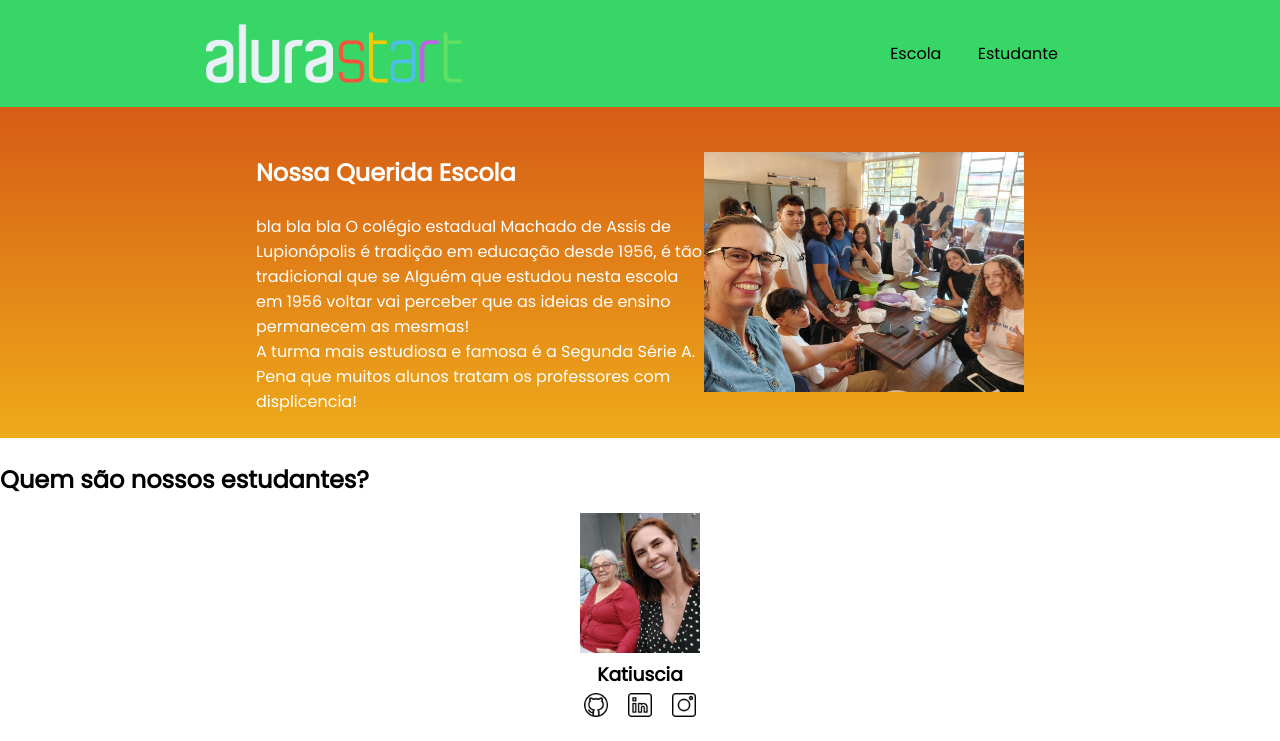
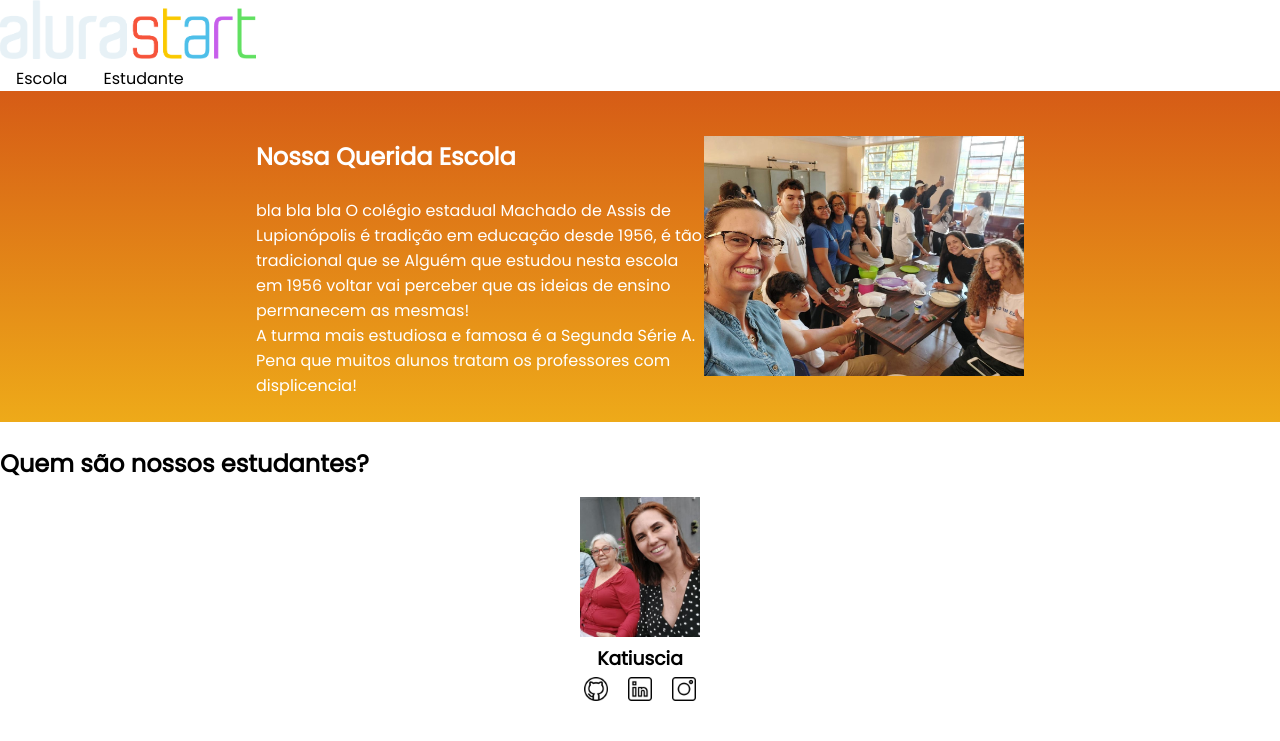
Before and after one commit to profedureis/2A, a plain HTML site: page index.html in a window 1280 px wide. Shown: the top 741 px of the page. Drawn offline with Linux system fonts and the light colour scheme.

Commit message:
linha 14

```diff
--- a/index.html
+++ b/index.html
@@ -11,7 +11,7 @@
     <link href="https://fonts.googleapis.com/css2?family=Poppins&display=swap" rel="stylesheet">
 </head>
 <body>
-    <header class="cabecalho">
+    <header>
         <img class="cabecalho-imagem" src="alurastart logo.png" alt="logo da alura start">
         <ul class="cabecalho-lista">
             <li class="cabecalho-lista-item">Escola</li>
```
